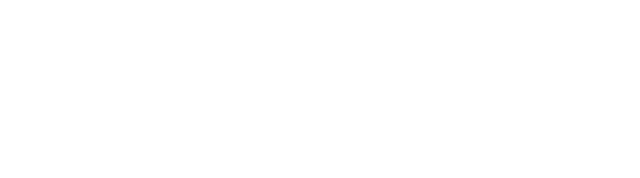
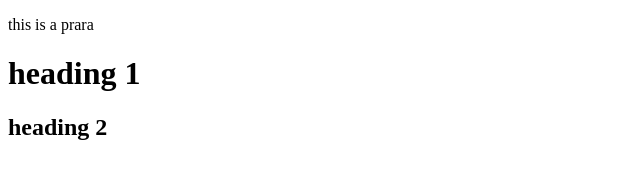
Before and after one commit to gabrielacumba38/NewRepoCS104, a plain HTML site: page index.html in a window 1280 px wide. Shown: the whole page, without its empty margins (0-640 px from the left). Drawn offline with Linux system fonts and the light colour scheme.

Commit message:
Update index.html

```diff
--- a/index.html
+++ b/index.html
@@ -6,6 +6,9 @@
     <title>Document</title>
 </head>
 <body>
+    <p>this is a prara</p>
+    <h1>heading 1</h1>
+    <h2>heading 2</h2>
 
 </body>
 </html>
```
